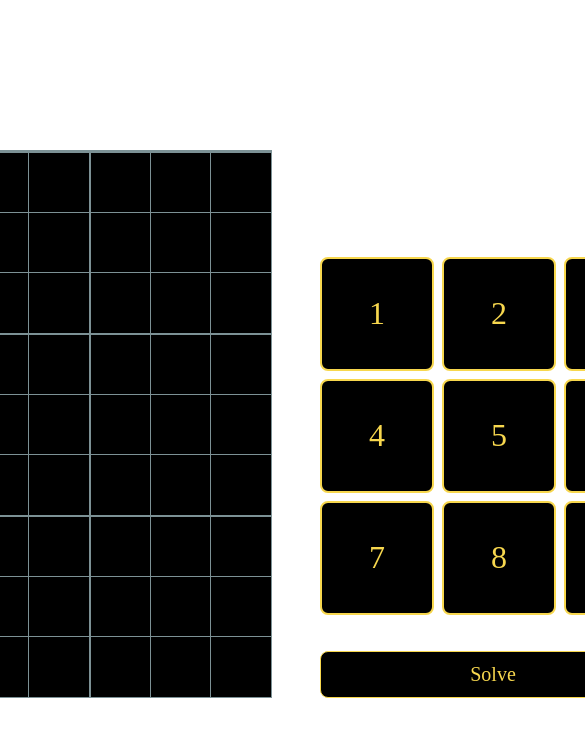
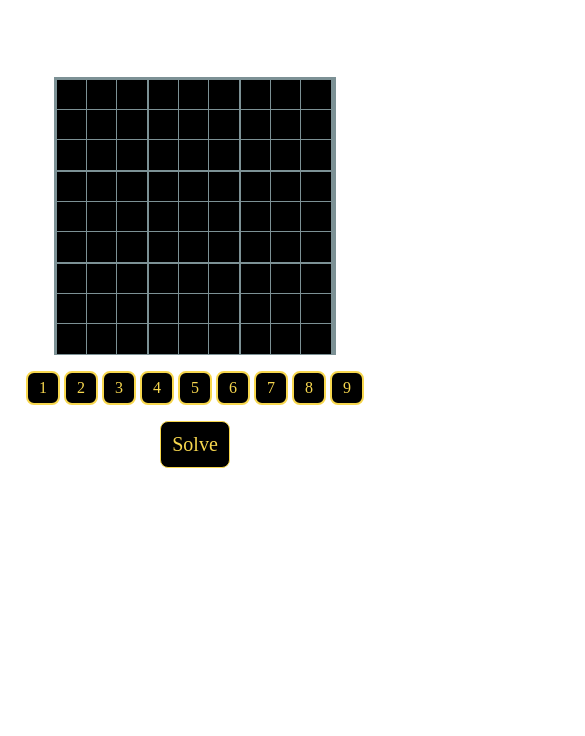
Before and after one commit to rayros404/portfolio, a Next.js app: page /sudokuSolver in a window 390 px wide. Shown: the top 736 px of the page, 585 px wide, since content can reach past the window. Built offline with nearby package versions, Linux system fonts and the light colour scheme.

Commit message:
number buttons styled and functional

```diff
--- a/components/SudokuSolver/NumberButton.js
+++ b/components/SudokuSolver/NumberButton.js
@@ -2,8 +2,23 @@ import styles from "../../styles/Projects/SudokuSolver/NumberButton.module.css"
 
 
 const NumberButton = (props) => {
+  const handleClick = () => {
+    if (props.selectedSquare) {
+      props.setBoard(prevBoard => prevBoard.map((square, idx) => {
+        if (props.selectedSquare === idx) {
+          return props.number
+        }
+        return square
+      }))
+    }
+  }
   return (
-    <div className={styles.numberBtn}>{props.number}</div>
+    <div
+      className={styles.numberBtn}
+      onClick={handleClick}
+    >
+      {props.number}
+    </div>
   )
 }
 
--- a/pages/sudokuSolver.js
+++ b/pages/sudokuSolver.js
@@ -2,13 +2,13 @@ import styles from "../styles/Projects/SudokuSolver/SudokuSolver.module.css"
 import Square from "../components/SudokuSolver/Square"
 import PrimaryButton from "../components/Home/PrimaryButton"
 import NumberButton from "../components/SudokuSolver/NumberButton"
-import { useEffect, useState } from "react"
+import { useEffect, useState, useRef } from "react"
 
 const sudokuSolver = () => {
   const [board, setBoard] = useState([...Array(81)])
   const [selectedSquare, setSelectedSquare] = useState()
-  const [value, setValue] = useState()
 
+  console.log(selectedSquare)
   useEffect(() => {
     const handleKeyPress = (event) => {
       let value = parseInt(event.key)
@@ -24,6 +24,20 @@ const sudokuSolver = () => {
     window.addEventListener("keypress", handleKeyPress)
     return () => window.removeEventListener("keypress", handleKeyPress)
   },[selectedSquare])
+
+  const useOutsideClick = (ref) => {
+    useEffect(() => {
+      const handleClickOutside = (event) => {
+        if (ref.current && !ref.current.contains(event.target) && !numberBtnsRef.current.contains(event.target)) {
+          setSelectedSquare()
+        }
+      }
+      document.addEventListener("mousedown", handleClickOutside)
+      return () => {
+        document.removeEventListener("mousedown", handleClickOutside)
+      }
+    }, [ref, selectedSquare, numberBtnsRef])
+  }
   const handleSquareClick = (square) => {
     setSelectedSquare(square)
   }
@@ -40,14 +54,23 @@ const sudokuSolver = () => {
     <NumberButton
       key={number}
       number={number}
+      selectedSquare={selectedSquare}
+      setBoard={setBoard}
     />
   ))
+
+  const boardRef = useRef(null)
+  const numberBtnsRef = useRef(null)
+  useOutsideClick(boardRef)
 
   return (
     <div id={styles.sudokuSolver}>
       <div id={styles.title}>Sudoku Solver</div>
       <main id={styles.main}>
-        <div id={styles.board}>
+        <div
+          id={styles.board}
+          ref={boardRef}
+        >
           <div id={styles.verticalLine1}></div>
           <div id={styles.verticalLine2}></div>
           <div id={styles.horizontalLine1}></div>
@@ -56,13 +79,17 @@ const sudokuSolver = () => {
 
         </div>
         <div id={styles.btns}>
-          <div id={styles.numberBtns}>
+          <div
+            id={styles.numberBtns}
+            ref={numberBtnsRef}
+          >
             {numberBtns}
           </div>
-          <PrimaryButton
-            name="Solve"
-          />
-
+          <div id={styles.functionBtns}>
+            <PrimaryButton
+              name="Solve"
+            />
+          </div>
         </div>
       </main>
     </div>
--- a/styles/Projects/SudokuSolver/NumberButton.module.css
+++ b/styles/Projects/SudokuSolver/NumberButton.module.css
@@ -3,11 +3,34 @@
   justify-content: center;
   align-items: center;
   font-size: 2rem;
-  height: 110px;
-  width: 110px;
+  height: 60px;
+  width: 60px;
   color: #f7d74e;
   background-color: black;
   border: 2px solid #f7d74e;
   border-radius: 0.5rem;
   cursor: pointer;
 }
+
+@media screen and (max-width: 1000px) {
+  .numberBtn {
+    height: 45px;
+    width: 45px;
+  }
+}
+
+@media screen and (max-width: 768px) {
+  .numberBtn {
+    font-size: 1.25rem;
+    height: 40px;
+    width: 40px;
+  }
+}
+
+@media screen and (max-width: 425px) {
+  .numberBtn {
+    font-size: 1rem;
+    height: 30px;
+    width: 30px;
+  }
+}
--- a/styles/Projects/SudokuSolver/Square.module.css
+++ b/styles/Projects/SudokuSolver/Square.module.css
@@ -16,3 +16,17 @@
   color: black;
   background-color: #f7d74e;
 }
+
+@media screen and (max-width: 1000px) {
+  .square {
+    height: 40px;
+    width: 40px;
+  }
+}
+
+@media screen and (max-width: 425px) {
+  .square {
+    height: 30px;
+    width: 30px;
+  }
+}
--- a/styles/Projects/SudokuSolver/SudokuSolver.module.css
+++ b/styles/Projects/SudokuSolver/SudokuSolver.module.css
@@ -10,7 +10,8 @@
 #main {
   display: flex;
   justify-content: center;
-  gap: 3rem;
+  align-items: center;
+  gap: 5%;
   margin: 1rem 0;
 }
 #board {
@@ -52,13 +53,60 @@
 #btns {
   display: flex;
   flex-direction: column;
-  justify-content: flex-end;
   gap: 3rem;
 }
 #numberBtns {
   display: grid;
   grid-template-columns: 1fr 1fr 1fr;
   gap: 0.5rem;
-  width: 346px;
-  height: 346px;
+  width: 196px;
+  height: 196px;
 }
+
+@media screen and (max-width: 1000px) {
+  #board {
+    grid-template-columns: repeat(3, 40px) 2px repeat(3, 40px) 2px repeat(3, 40px);
+    grid-template-rows: repeat(3, 40px) 2px repeat(3, 40px) 2px repeat(3, 40px);
+    width: 368px;
+  }
+  #btns {
+    gap: 1rem;
+  }
+  #numberBtns {
+    height: 151px;
+    width: 151px;
+  }
+}
+
+@media screen and (max-width: 768px) {
+  #sudokuSolver {
+    padding: 16px 32px;
+  }
+  #title {
+    font-size: 2.5rem;
+  }
+  #main {
+    flex-direction: column;
+  }
+  #numberBtns {
+    display: flex;
+    gap: 0.25rem;
+    width: auto;
+    height: auto;
+    margin-top: 1rem;
+  }
+  #functionBtns {
+    display: flex;
+    justify-content: center;
+  }
+}
+@media screen and (max-width: 425px) {
+  #title {
+    font-size: 2rem;
+  }
+  #board {
+    grid-template-columns: repeat(3, 30px) 2px repeat(3, 30px) 2px repeat(3, 30px);
+    grid-template-rows: repeat(3, 30px) 2px repeat(3, 30px) 2px repeat(3, 30px);
+    width: 278px;
+  }
+}
```
